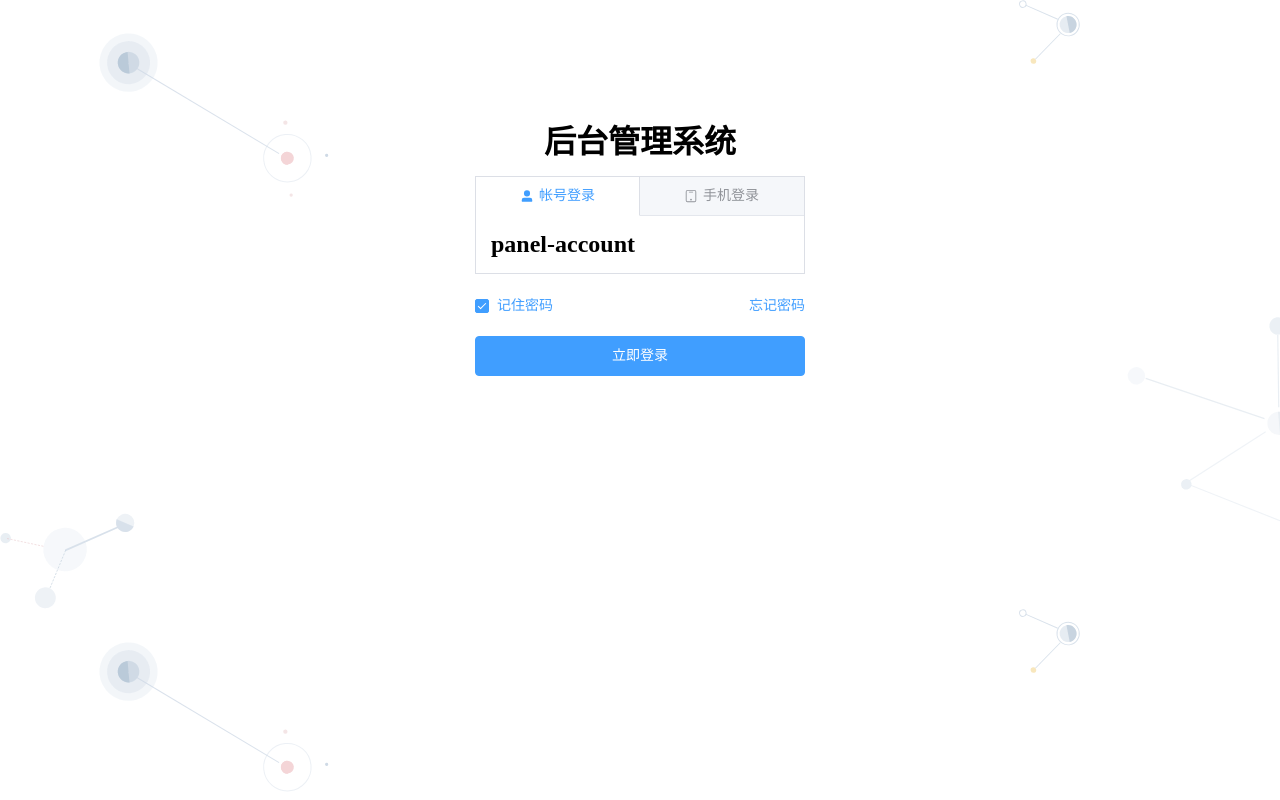
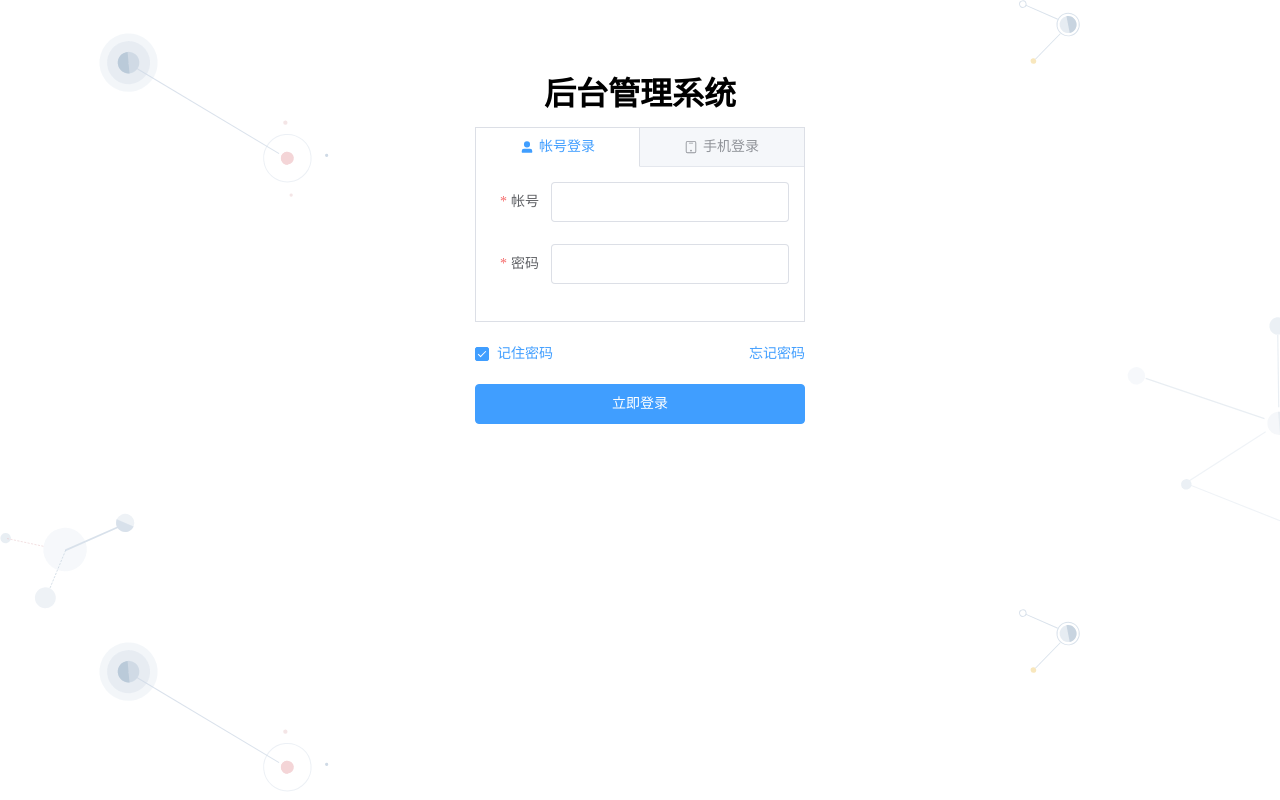
Before and after one commit to Sami-zzz/vue3-ts-management-system, a Vue app: page /#/login in a window 1280 px wide. Built offline with nearby package versions, Linux system fonts and the light colour scheme.

Commit message:
feat: 账号登录组件基本搭建，使用自动导入样式插件

```diff
--- a/components.d.ts
+++ b/components.d.ts
@@ -11,7 +11,10 @@ declare module '@vue/runtime-core' {
   export interface GlobalComponents {
     ElButton: typeof import('element-plus/es')['ElButton']
     ElCheckbox: typeof import('element-plus/es')['ElCheckbox']
+    ElForm: typeof import('element-plus/es')['ElForm']
+    ElFormItem: typeof import('element-plus/es')['ElFormItem']
     ElIcon: typeof import('element-plus/es')['ElIcon']
+    ElInput: typeof import('element-plus/es')['ElInput']
     ElLink: typeof import('element-plus/es')['ElLink']
     ElRow: typeof import('element-plus/es')['ElRow']
     ElTabPane: typeof import('element-plus/es')['ElTabPane']
--- a/package.json
+++ b/package.json
@@ -33,6 +33,7 @@
     "@vue/eslint-config-typescript": "^11.0.3",
     "@vue/tsconfig": "^0.3.2",
     "commitizen": "^4.3.0",
+    "consola": "^3.1.0",
     "cz-conventional-changelog": "^3.3.0",
     "eslint": "^8.39.0",
     "eslint-plugin-prettier": "^4.2.1",
@@ -45,6 +46,7 @@
     "unplugin-auto-import": "^0.15.3",
     "unplugin-vue-components": "^0.24.1",
     "vite": "^4.3.4",
+    "vite-plugin-style-import": "^2.0.0",
     "vue-tsc": "^1.6.4"
   },
   "config": {
--- a/src/views/login/c-cpns/LoginPanel.vue
+++ b/src/views/login/c-cpns/LoginPanel.vue
@@ -34,7 +34,12 @@
         <el-checkbox v-model="isRemPwd" label="记住密码" size="large" />
         <el-link type="primary">忘记密码</el-link>
       </div>
-      <el-button class="login-btn" type="primary" size="large" @click="handleLoginBtnClick">
+      <el-button
+        class="login-btn"
+        type="primary"
+        size="large"
+        @click="handleLoginBtnClick"
+      >
         立即登录
       </el-button>
     </div>
@@ -54,7 +59,7 @@ const phoneRef = ref<InstanceType<typeof PanelPhone>>()
 
 function handleLoginBtnClick() {
   if (activeTabName.value === 'account') {
-    console.log('用户在进行手机登录')
+    accountRef.value.loginAction()
   } else {
     console.log('用户在进行手机登录')
   }
--- a/src/views/login/c-cpns/PanelAccount.vue
+++ b/src/views/login/c-cpns/PanelAccount.vue
@@ -1,9 +1,69 @@
 <template>
   <div class="panel-account">
-    <h2>panel-account</h2>
+    <div class="pane-account">
+      <el-form
+        :model="account"
+        :rules="accountRules"
+        label-width="60px"
+        size="large"
+        status-icon
+        ref="formRef"
+      >
+        <el-form-item label="帐号" prop="name">
+          <el-input v-model="account.name" />
+        </el-form-item>
+        <el-form-item label="密码" prop="password">
+          <el-input v-model="account.password" show-password />
+        </el-form-item>
+      </el-form>
+    </div>
   </div>
 </template>
 
-<script setup lang="ts"></script>
+<script setup lang="ts">
+import { reactive, ref } from 'vue'
+import type { FormRules, ElForm } from 'element-plus'
+import { ElMessage } from 'element-plus'
+
+const account = reactive({
+  name: '',
+  password: ''
+})
+//表单校验规则
+const accountRules: FormRules = {
+  name: [
+    { required: true, message: '请输入帐号', trigger: 'blur' },
+    {
+      pattern: /^[a-z0-9]{6,20}$/,
+      message: '必须是6~20数字或字母组成',
+      trigger: 'blur'
+    }
+  ],
+  password: [
+    { required: true, message: '请输入密码', trigger: 'blur' },
+    {
+      pattern: /^[a-z0-9]{6,}$/,
+      message: '必须是6位以上数字或字母组成',
+      trigger: 'blur'
+    }
+  ]
+}
+
+const formRef = ref<InstanceType<typeof ElForm>>()
+
+const loginAction = () => {
+  formRef.value.validate((valid) => {
+    if (valid) {
+      console.log('过验证')
+    } else {
+      ElMessage.error('请输入正确的账号和密码！')
+    }
+  })
+}
+
+defineExpose({
+  loginAction
+})
+</script>
 
 <style lang="less" scoped></style>
--- a/vite.config.ts
+++ b/vite.config.ts
@@ -6,6 +6,11 @@ import vue from '@vitejs/plugin-vue'
 import AutoImport from 'unplugin-auto-import/vite'
 import Components from 'unplugin-vue-components/vite'
 import { ElementPlusResolver } from 'unplugin-vue-components/resolvers'
+
+import {
+  createStyleImportPlugin,
+  ElementPlusResolve
+} from 'vite-plugin-style-import'
 
 // https://vitejs.dev/config/
 export default defineConfig({
@@ -17,6 +22,19 @@ export default defineConfig({
     }),
     Components({
       resolvers: [ElementPlusResolver()]
+    }),
+    //配置样式自动导入插件
+    createStyleImportPlugin({
+      resolves: [ElementPlusResolve()],
+      libs: [
+        {
+          libraryName: 'element-plus',
+          esModule: true,
+          resolveStyle: (name: string) => {
+            return `element-plus/theme-chalk/${name}.css`
+          }
+        }
+      ]
     })
   ],
   resolve: {
```
Also changed, not shown: 1 other file (tests, documents, lock files or other folders).
